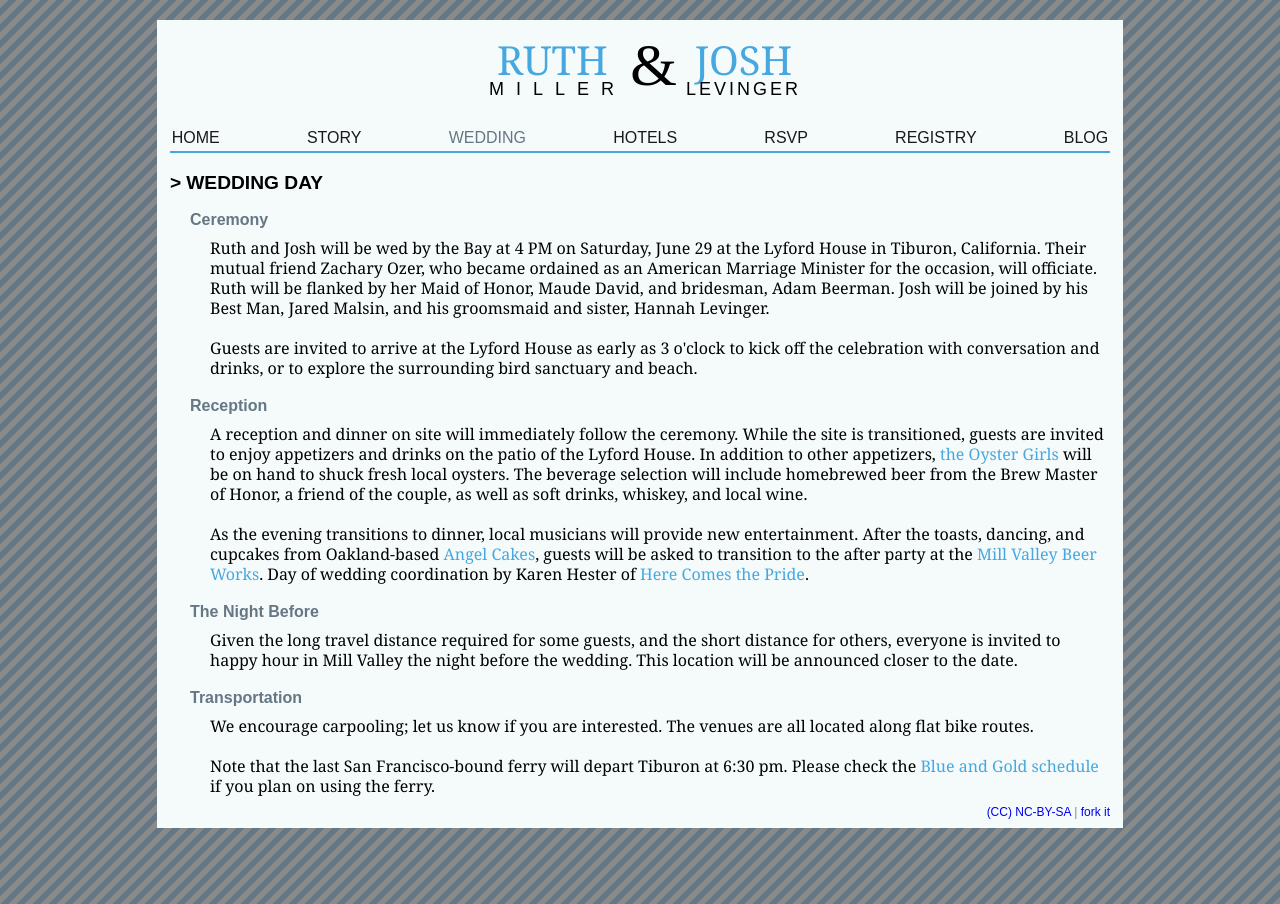
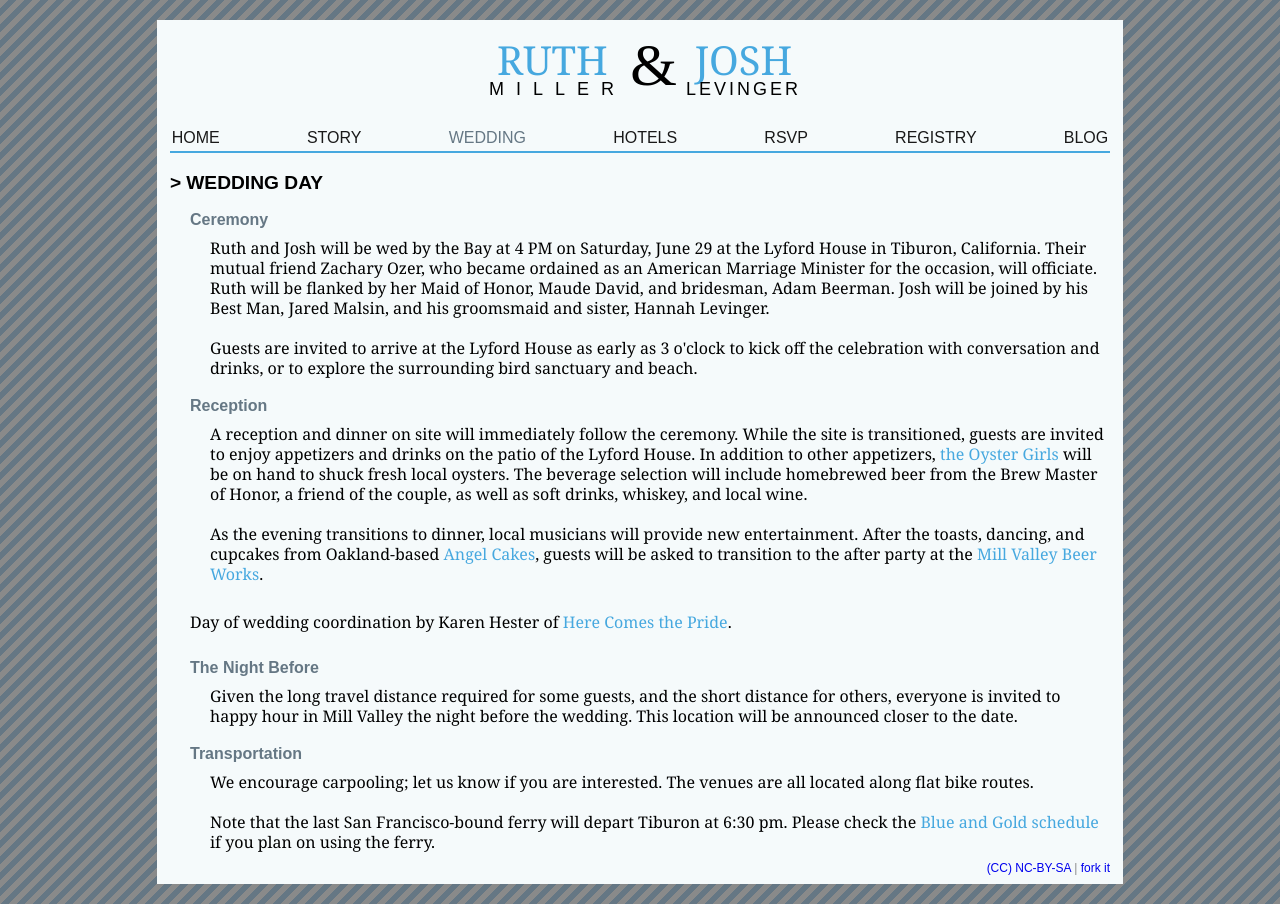
Before and after one commit to jlev/ruthandjosh, a Jekyll site: the page built from wedding.html, in a window 1280 px wide. Built offline with Jekyll 4.4.1, drawn with Linux system fonts in a browser that asks for light colours; nearby versions of some CDN libraries; Markdown is read by kramdown in place of the engine named in the settings.

```diff
--- a/wedding.html
+++ b/wedding.html
@@ -15,8 +15,9 @@ permalink: /wedding/
 <p>A reception and dinner on site will immediately follow the ceremony. While the site is transitioned, guests are invited to enjoy appetizers and drinks on the patio of the Lyford House. In addition to other appetizers, <a href="http://www.theoystergirls.com/" target="_blank">the Oyster Girls</a> will be on hand to shuck fresh local oysters. The beverage selection will include homebrewed beer from the Brew Master of Honor, a friend of the couple, as well as soft drinks, whiskey, and local wine.</p>
 
 <p>As the evening transitions to dinner, local musicians will provide new entertainment.
-After the toasts, dancing, and cupcakes from Oakland-based <a href="http://angelcakessf.com/" target="_blank">Angel Cakes</a>, guests will be asked to transition to the after party at the <a href="http://millvalleybeerworks.com/" target="_blank">Mill Valley Beer Works</a>.
-Day of wedding coordination by Karen Hester of <a href="http://www.herecomesthepride.com/">Here Comes the Pride</a>.</p>
+After the toasts, dancing, and cupcakes from Oakland-based <a href="http://angelcakessf.com/" target="_blank">Angel Cakes</a>, guests will be asked to transition to the after party at the <a href="http://millvalleybeerworks.com/" target="_blank">Mill Valley Beer Works</a>.</p>
+
+<p></p>Day of wedding coordination by Karen Hester of <a href="http://www.herecomesthepride.com/">Here Comes the Pride</a>.</p>
 
 <h3>The Night Before</h3>
 
```
